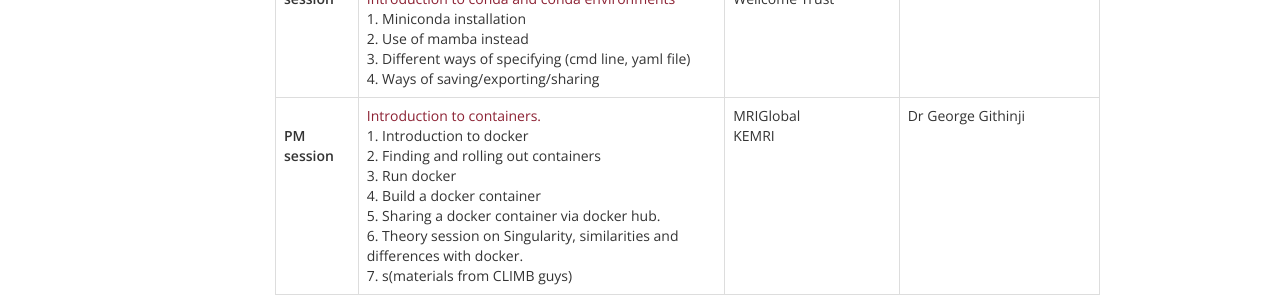
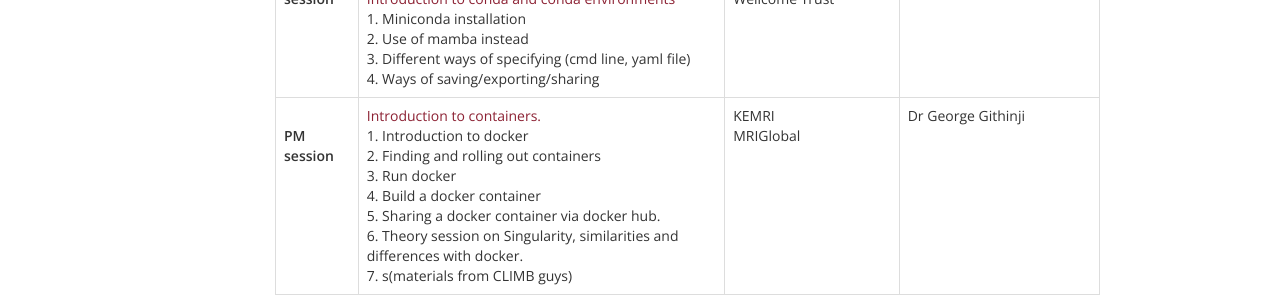
Before and after one commit to uct-cbio/ngs-academy, a Jekyll site: the page built from _posts/2022-04-13-wip-ADTDW.md, in a window 1280 px wide. Shown: the part 1521-1821 px from the top of the page. Built offline with Jekyll 4.4.1, drawn with Linux system fonts in a browser that asks for light colours; nearby versions of some CDN libraries; some web fonts are replaced; comment, search, counter and statistics services are not loaded.

```diff
--- a/_posts/2022-04-13-wip-ADTDW.md
+++ b/_posts/2022-04-13-wip-ADTDW.md
@@ -186,10 +186,11 @@
 </ul></td>
       <td><ul>
 
-  <li>MRIGlobal
+   <li>KEMRI
 </li>
-  <li>KEMRI
+ <li>MRIGlobal
 </li>
+
 </ul></td>
             <td> <ul>
 
```
